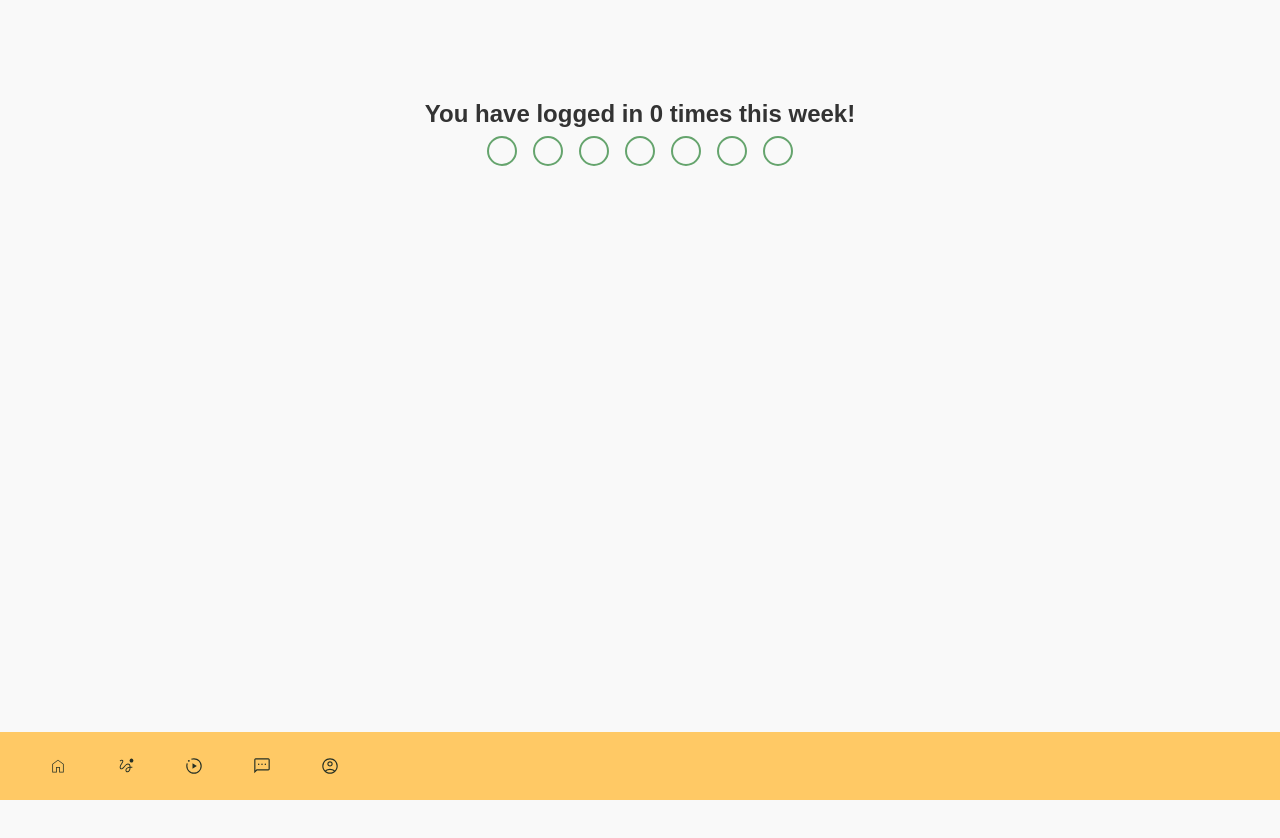
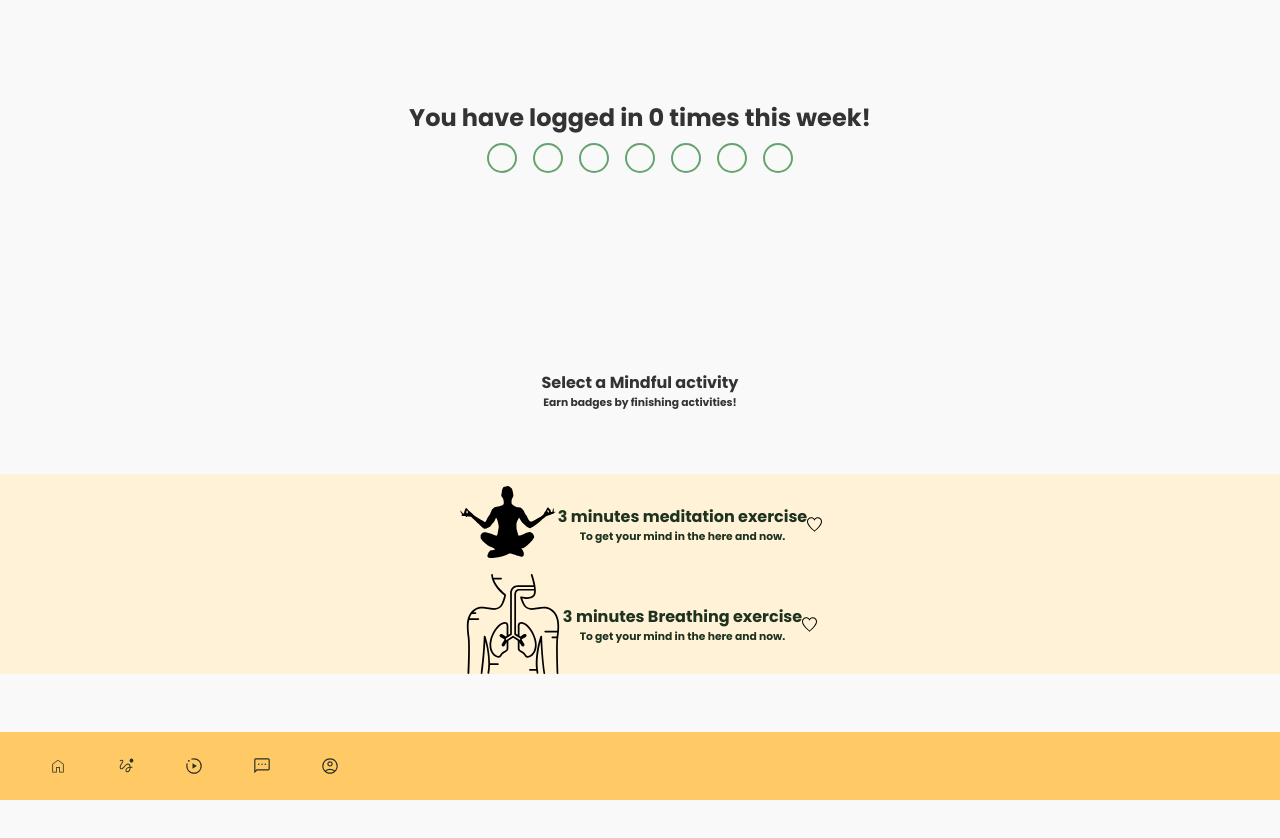
Before and after one commit to Group-3-Las-Palmas/Group-3, a React (Vite) app in the folder frontend/: page /mainPage in a window 1280 px wide. Shown: the top 838 px of the page. Built offline with nearby package versions, Linux system fonts and the light colour scheme; no server answers.

Commit message:
applied the font and added the exercises to mainPage

```diff
--- a/frontend/src/App.scss
+++ b/frontend/src/App.scss
@@ -8,7 +8,7 @@
 }
 
 body {
-  font-family: sans-serif;
+  font-family: "Poppins", sans-serif;
   background-color: #f9f9f9;
   color: #333;
 }
--- a/frontend/src/pages/mainPage.jsx
+++ b/frontend/src/pages/mainPage.jsx
@@ -1,11 +1,59 @@
 
 import LoginTracker from "../components/loginsWeekly/loginsWeekly"
 import Quotes from "../components/quotes/quotes"
+import { MeditationContainer, BreathingContainer } from "../components/activity/activityStyled"
+import MeditationIcon from "../assets/Meditation.svg";
+import favoriteIcon from "../assets/favoriteIcon.svg";
+import unfavoriteIcon from "../assets/unfavoriteIcon.svg";
+import BreathingIcon from "../assets/breathingIcon.svg";
+import { useState } from "react";
+import { Link } from "react-router-dom";
+import { MeditationDesc, BreathingDesc } from "../components/activity/activityStyled"
+import { MainPageContainer } from "../styles/mainPageStyled";
+
+export const FavoriteButton = () => {
+    const [isFavorite, setIsFavorite] = useState(false);
+
+    const handleClick = () => {
+        setIsFavorite(!isFavorite);
+    }
+    return (
+        <button onClick={handleClick} style={({ background: "none", border: "none", cursor: "pointer", padding: "0" })}>
+            <img style={({ display: "block", width: "15px", height: "15px" })} src={isFavorite ? favoriteIcon : unfavoriteIcon} alt="favourite" />
+        </button>
+    )
+
+}
+
 export const MainPage = () => {
-  return(
-    <div>
+  return (
+    <>
+    <section>
       <Quotes/>
       <LoginTracker/>
-    </div>
+    </section>
+    <MainPageContainer>
+      <h1>Select a Mindful activity</h1>
+      <h6>Earn badges by finishing activities!</h6>
+    </MainPageContainer>
+    <section>
+    <MeditationContainer>
+                <img src={MeditationIcon} alt="meditation" />
+                <MeditationDesc>
+                    <Link to="/current-activityPage"><h4>3 minutes meditation exercise</h4></Link>
+                    <h6>To get your mind in the here and now.</h6>
+                </MeditationDesc>
+                <FavoriteButton />
+            </MeditationContainer>
+            <BreathingContainer>
+                <img src={BreathingIcon} alt="breathingExercise" />
+                <BreathingDesc>
+                    <Link to="/current-activityPage"><h4>3 minutes Breathing exercise</h4></Link>
+                    <h6>To get your mind in the here and now.</h6>
+                </BreathingDesc>
+                <FavoriteButton />
+            </BreathingContainer>
+    </section>
+    </>
   )
 }
--- /dev/null
+++ b/frontend/src/styles/mainPageStyled.js
@@ -0,0 +1,8 @@
+import styled from "styled-components";
+
+export const MainPageContainer = styled.section`
+    display: flex;
+    flex-direction: column;
+    align-items: center;
+    justify-content: center;
+    `
```
